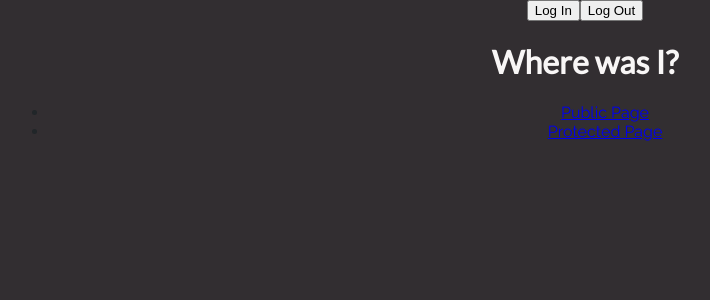
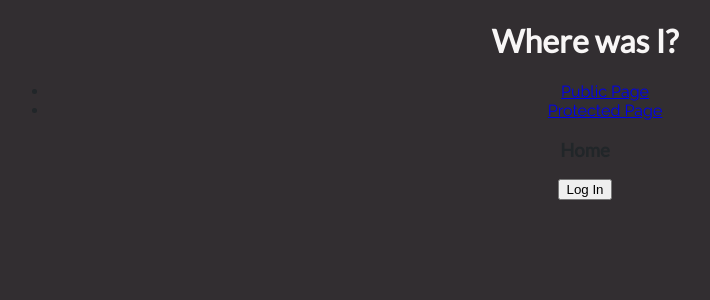
Before and after one commit to coleenhuang/Where-was-I, a React app: page / in a window 1280 px wide. Shown: the top 300 px of the page, without its empty margins (55-765 px from the left). Built offline with nearby package versions, Linux system fonts and the light colour scheme.

Commit message:
created home component

```diff
--- a/src/client/App.js
+++ b/src/client/App.js
@@ -2,11 +2,10 @@ import axios from 'axios';
 import React, { useState } from 'react';
 import './app.css';
 import Chart from './chart/Chart';
-import LoginButton from './auth/loginButton';
-import LogoutButton from './auth/logoutButton';
 import Public from './Public';
 import Protected from './Protected';
 import Login from './auth/Login';
+import Home from './home';
 import PrivateRoute from './auth/privateRoute';
 
 
@@ -14,15 +13,13 @@ import { Route, Link } from 'react-router-dom';
 const App = () => {
   return (
     <div>
-      <LoginButton />
-      <LogoutButton />
       <h1>Where was I?</h1>
       <div>
         <ul>
           <li><Link to="/public">Public Page</Link></li>
           <li><Link to="/protected">Protected Page</Link></li>
         </ul>
-
+        <Route exact path="/" component={Home} />
         <Route path="/public" component={Public}/>
         <Route path="/login" component={Login}/>
         <PrivateRoute path="/protected" component={Protected} />
--- /dev/null
+++ b/src/client/home.js
@@ -0,0 +1,16 @@
+import React from 'react';
+import LoginButton from './auth/loginButton';
+
+
+//Landing page for login
+//Redirect to here when attempting to access
+// a protected route when not logged in
+
+export default () => {
+    return (
+        <div>
+            <h3>Home</h3>
+            <LoginButton />
+        </div>
+    )
+}
```
